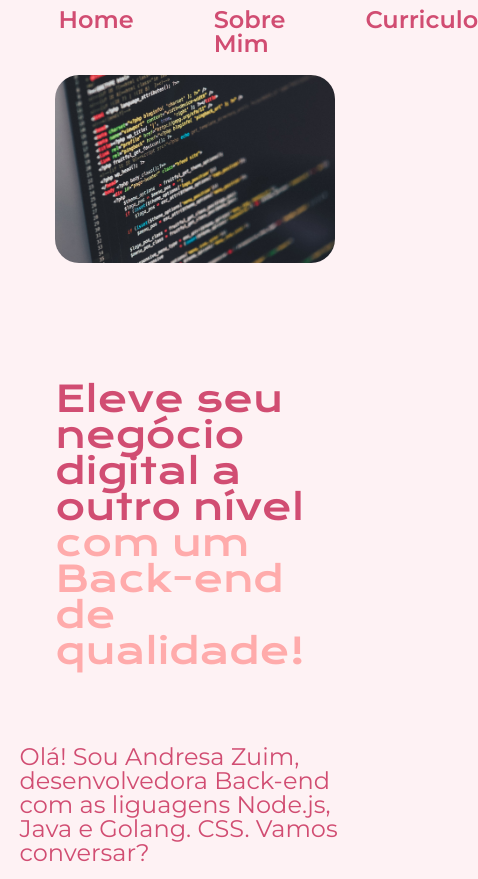
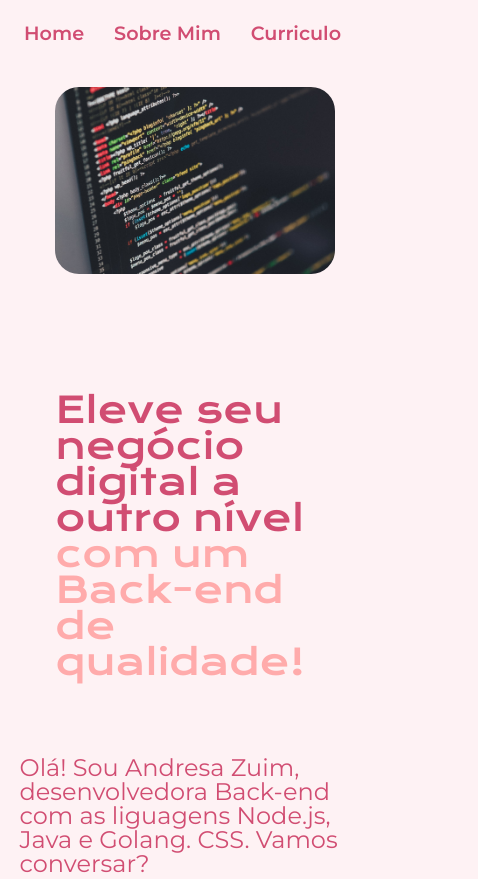
Before and after one commit to andresazuim/portfolio, a plain HTML site: page index.html in a window 390 px wide. Shown: the top 879 px of the page, 478 px wide, since content can reach past the window. Drawn offline with nearby package versions, Linux system fonts and the light colour scheme.

Commit message:
Update header.css

```diff
--- a/styles/header.css
+++ b/styles/header.css
@@ -12,3 +12,20 @@
     color: var(--cor-secundaria);
     text-decoration: none;
 }
+
+@media (max-width: 1200px){
+    .cabecalho{
+        padding: 1.5em ;
+        justify-content: center;
+        align-items: center;
+    }
+
+    .cabecalho__menu{
+        display: flex;
+        gap: 30px;
+    }
+
+    .cabecalho__menu__link{
+        font-size: 1.2em;
+    }
+}
```
